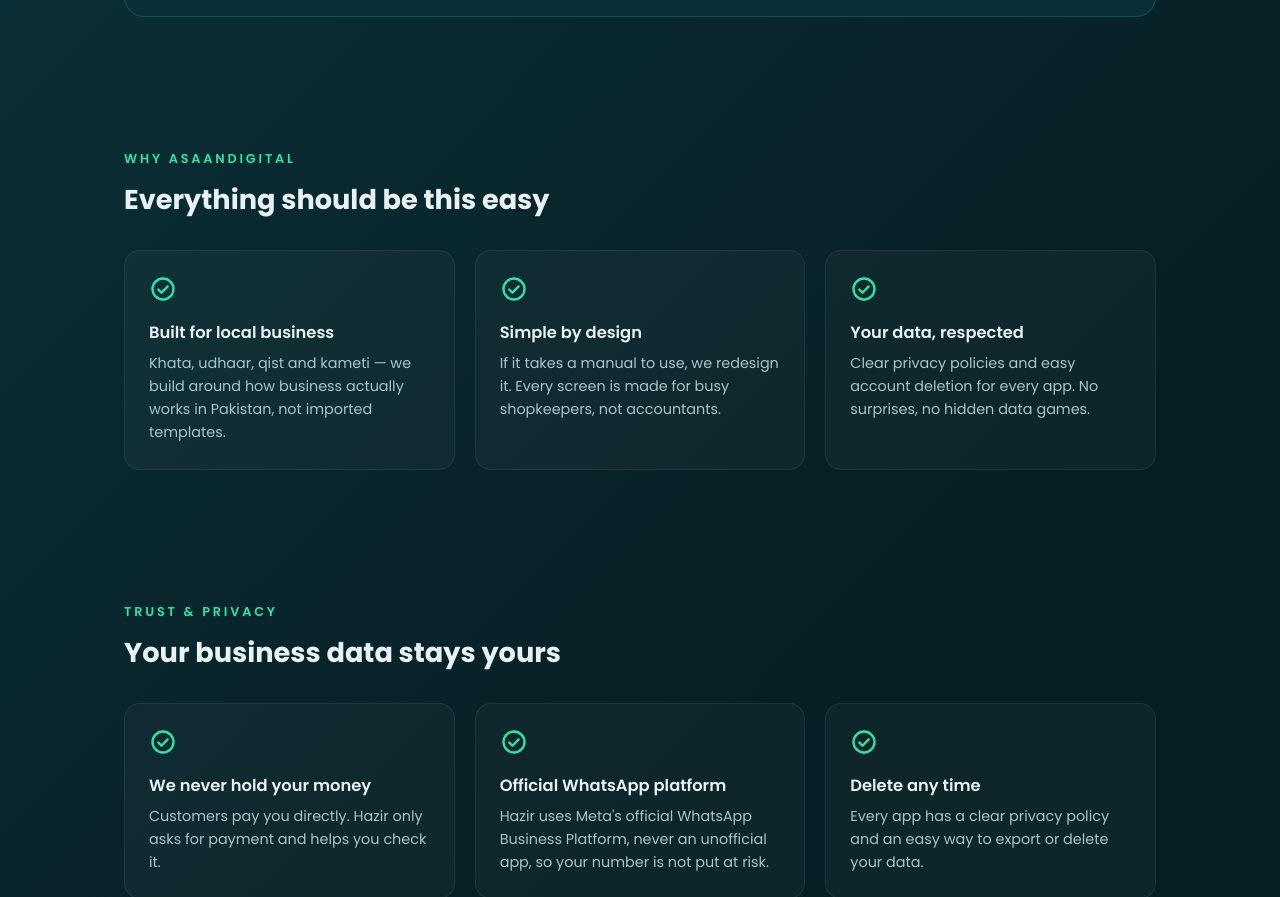
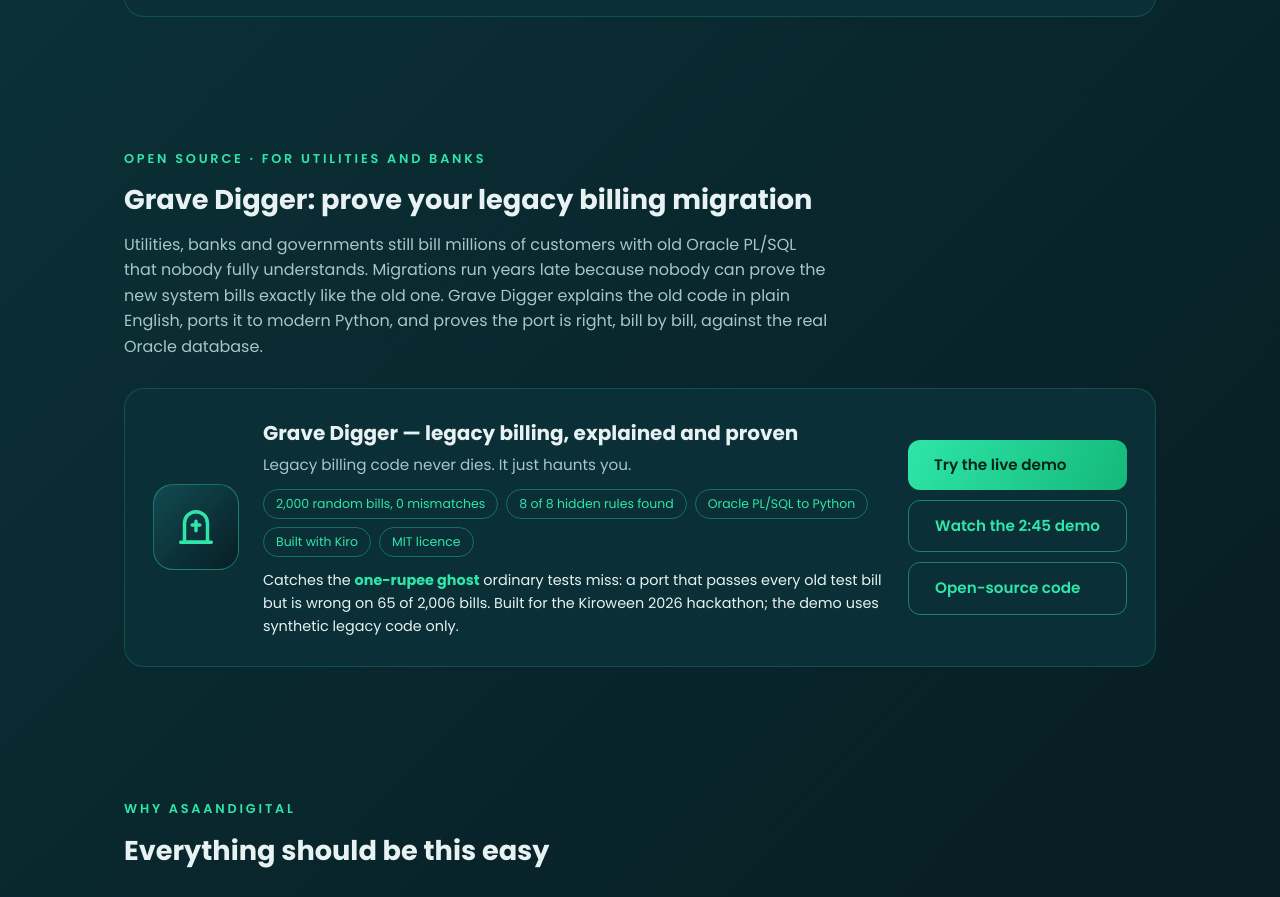
Before and after one commit to asaandigitalapps-prog/asaandigitalapps-prog.github.io, a plain HTML site: page index.html in a window 1280 px wide. Shown: the part 1176-2073 px from the top of the page. Drawn offline with Linux system fonts and the light colour scheme.

Commit message:
Add Grave Digger section and founder line
Add Grave Digger section and founder line

```diff
--- a/index.html
+++ b/index.html
@@ -12,7 +12,7 @@
 <meta property="og:url" content="https://asaandigitalsolutions.com/">
 <meta property="og:image" content="https://hazir.asaandigitalsolutions.com/img/hazir-share.jpg">
 <meta name="twitter:card" content="summary_large_image">
-<script type="application/ld+json">{"@context":"https://schema.org","@type":"Organization","name":"AsaanDigital Applications","url":"https://asaandigitalsolutions.com/","email":"info@asaandigitalsolutions.com","telephone":"+923225173035","areaServed":"PK","sameAs":["https://hazir.asaandigitalsolutions.com/","https://play.google.com/store/apps/details?id=com.asaandigital.karobar360"]}</script>
+<script type="application/ld+json">{"@context":"https://schema.org","@type":"Organization","name":"AsaanDigital Applications","url":"https://asaandigitalsolutions.com/","email":"info@asaandigitalsolutions.com","telephone":"+923225173035","areaServed":"PK","founder":{"@type":"Person","name":"Muhammad Akhtar Quddus","sameAs":"https://www.linkedin.com/in/akhterquddus"},"sameAs":["https://hazir.asaandigitalsolutions.com/","https://play.google.com/store/apps/details?id=com.asaandigital.karobar360"]}</script>
 <link rel="preconnect" href="https://fonts.googleapis.com">
 <link rel="preconnect" href="https://fonts.gstatic.com" crossorigin>
 <link href="https://fonts.googleapis.com/css2?family=Poppins:wght@400;500;600;700;800&display=swap" rel="stylesheet">
@@ -152,6 +152,7 @@
     </a>
     <div class="navlinks">
       <a href="#apps">Products</a>
+      <a href="#grave-digger">Grave Digger</a>
       <a href="#trust">Trust &amp; Privacy</a>
       <a href="#about">About</a>
       <a href="#contact">Contact</a>
@@ -217,6 +218,29 @@
     </div>
   </section>
 
+  <section id="grave-digger">
+    <span class="eyebrow">Open source &middot; for utilities and banks</span>
+    <h2>Grave Digger: prove your legacy billing migration</h2>
+    <p class="legal-intro">Utilities, banks and governments still bill millions of customers with old Oracle PL/SQL that nobody fully understands. Migrations run years late because nobody can prove the new system bills exactly like the old one. Grave Digger explains the old code in plain English, ports it to modern Python, and proves the port is right, bill by bill, against the real Oracle database.</p>
+    <div class="app-card">
+      <div class="app-icon"><svg viewBox="0 0 24 24" fill="none" stroke="#2EE6A8" stroke-width="1.8" stroke-linecap="round" stroke-linejoin="round" aria-hidden="true"><path d="M6 20V10a6 6 0 0 1 12 0v10z"/><path d="M4 20h16M12 9v5M10 11h4"/></svg></div>
+      <div>
+        <h3>Grave Digger — legacy billing, explained and proven</h3>
+        <p class="tagline">Legacy billing code never dies. It just haunts you.</p>
+        <div class="chips">
+          <span class="chip">2,000 random bills, 0 mismatches</span><span class="chip">8 of 8 hidden rules found</span>
+          <span class="chip">Oracle PL/SQL to Python</span><span class="chip">Built with Kiro</span><span class="chip">MIT licence</span>
+        </div>
+        <p class="price">Catches the <b>one-rupee ghost</b> ordinary tests miss: a port that passes every old test bill but is wrong on 65 of 2,006 bills. Built for the Kiroween 2026 hackathon; the demo uses synthetic legacy code only.</p>
+      </div>
+      <div class="card-actions">
+        <a class="btn btn-mint" href="https://grave-digger.streamlit.app" target="_blank" rel="noopener">Try the live demo</a>
+        <a class="btn btn-ghost" href="https://youtu.be/KYHCp-cCY8E" target="_blank" rel="noopener">Watch the 2:45 demo</a>
+        <a class="btn btn-ghost" href="https://github.com/akhterquddus-ops/grave-digger" target="_blank" rel="noopener">Open-source code</a>
+      </div>
+    </div>
+  </section>
+
   <section id="why">
     <span class="eyebrow">Why AsaanDigital</span>
     <h2>Everything should be this easy</h2>
@@ -262,6 +286,7 @@
     <h2>Software for the way Pakistan does business</h2>
     <p>AsaanDigital Applications is a Pakistani software business that works fully online. We build apps for shopkeepers, salons, workshops and other small businesses that run on WhatsApp, khata and trust, not on complicated systems.</p>
     <p>Our rule is simple: if a busy owner needs a manual to use it, we redesign it. Our apps work on an ordinary phone, and Hazir talks to your customers in English, Urdu and Roman Urdu.</p>
+    <p>AsaanDigital Applications was founded by <a href="https://www.linkedin.com/in/akhterquddus" target="_blank" rel="noopener">Muhammad Akhtar Quddus</a>, who has spent 18 years building billing and metering systems for utilities, including 20+ SAP IS-U projects and a 1.2-million smart-meter rollout. That experience is behind <a href="#grave-digger">Grave Digger</a>.</p>
   </section>
 
   <section id="contact" class="contact">
```
